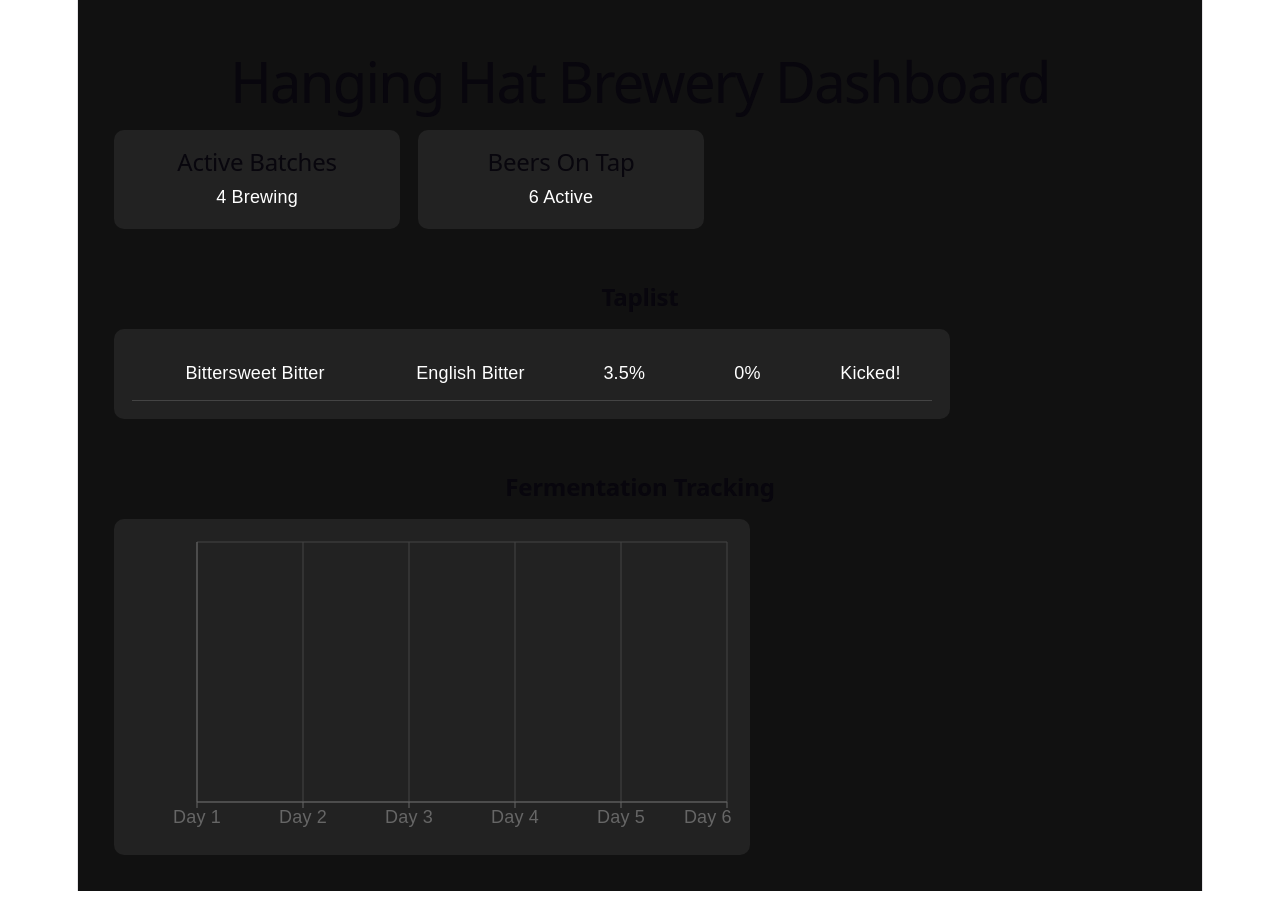
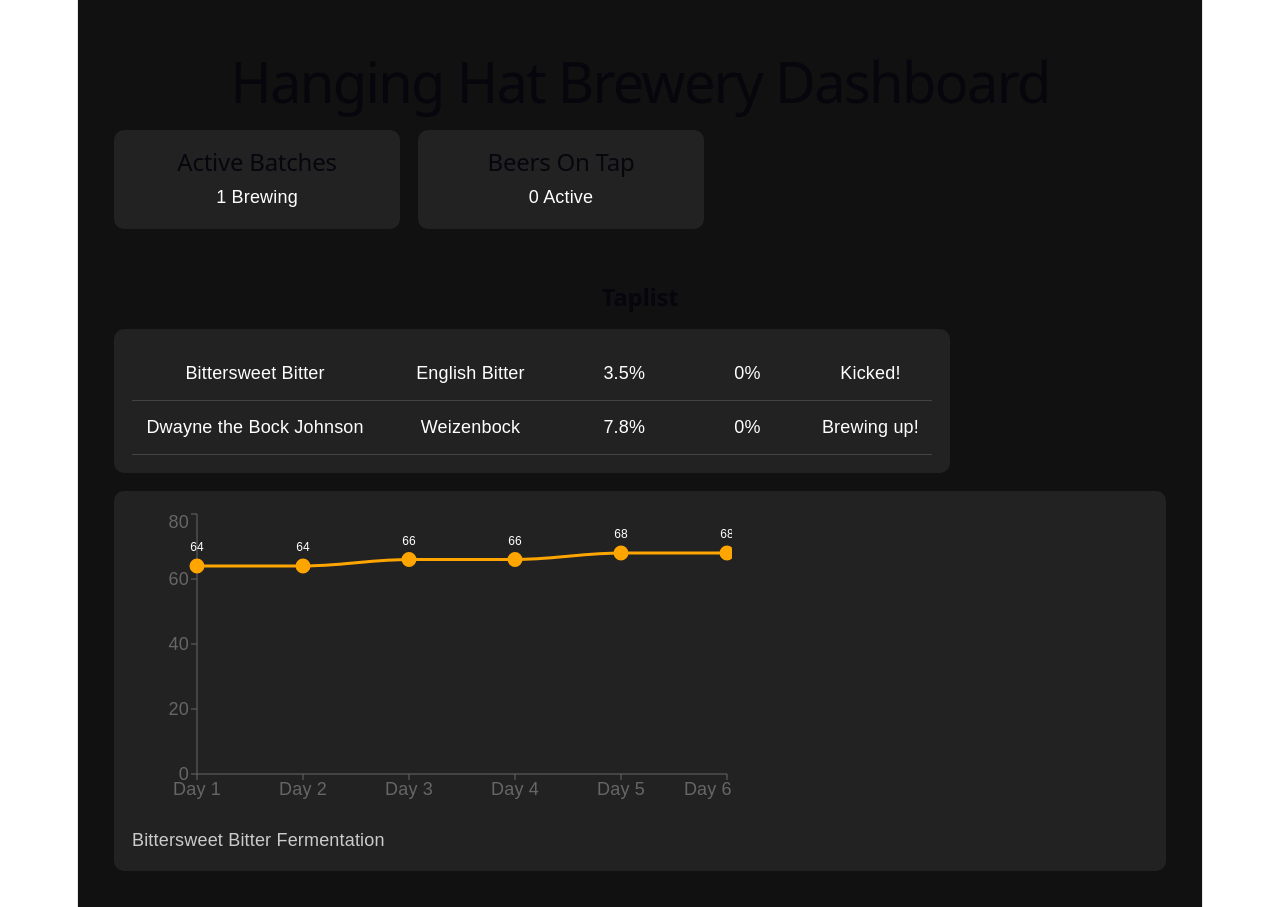
Before and after one commit to coder-sam90/Brewery-Dashboard-react-, a React (Vite) app in the folder brew-dashboard/: page / in a window 1280 px wide. Built offline with nearby package versions, Linux system fonts and the light colour scheme.

Commit message:
Added Rechart in for bitter fermentation

```diff
--- a/brew-dashboard/package.json
+++ b/brew-dashboard/package.json
@@ -11,7 +11,8 @@
   },
   "dependencies": {
     "react": "^19.2.6",
-    "react-dom": "^19.2.6"
+    "react-dom": "^19.2.6",
+    "recharts": "^3.8.1"
   },
   "devDependencies": {
     "@eslint/js": "^10.0.1",
--- a/brew-dashboard/src/App.jsx
+++ b/brew-dashboard/src/App.jsx
@@ -3,8 +3,6 @@ import {
   Line,
   XAxis,
   YAxis,
-  CartesianGrid,
-  Tooltip,
 } from "recharts"
 
 import {
@@ -24,9 +22,16 @@ function App() {
         fontFamily: "Arial",
       }}
     >
-      <h1 style={{ marginBottom: "2rem" }}>
+      <h1
+        style={{
+          marginBottom: "2rem",
+          textAlign: "center",
+        }}
+      >
         Hanging Hat Brewery Dashboard
       </h1>
+
+      {/* DASHBOARD CARDS */}
 
       <div
         style={{
@@ -43,6 +48,8 @@ function App() {
           />
         ))}
       </div>
+
+      {/* TAPLIST */}
 
       <h2
         style={{
@@ -81,24 +88,12 @@ function App() {
           </div>
         ))}
       </div>
-
-      <h2
-        style={{
-          marginTop: "3rem",
-          textAlign: "center",
-          fontWeight: "bold",
-        }}
-      >
-        Fermentation Tracking
-      </h2>
-
       <div
   style={{
     backgroundColor: "#222",
     padding: "1rem",
     borderRadius: "10px",
     marginTop: "1rem",
-          width: "fit-content",
   }}
 >
   <LineChart
@@ -106,20 +101,35 @@ function App() {
   height={300}
   data={fermentationData}
 >
-          <CartesianGrid stroke="#444" />
-
   <XAxis dataKey="day" />
-
-          <YAxis />
-
-          <Tooltip />
+  <YAxis dataKey="temp" />
 
   <Line
     type="monotone"
     dataKey="temp"
-            stroke="#f59e0b"
+    stroke="orange"
+    strokeWidth={3}
+    dot={{
+      r: 6,
+      fill: "orange",
+    }}
+    label={{
+      position: "top",
+      fill: "white",
+      fontSize: 12,
+      offset: 15,
+    }}
   />
 </LineChart>
+<p
+  style={{
+    textAlign: "left",
+    marginTop: "1rem",
+    color: "#ccc",
+  }}
+  >
+    Bittersweet Bitter Fermentation
+    </p>
 </div>
     </div>
   )
--- a/brew-dashboard/src/data/mockData.js
+++ b/brew-dashboard/src/data/mockData.js
@@ -1,11 +1,11 @@
 export const dashboardStats = [
   {
     title: "Active Batches",
-    value: "4 Brewing",
+    value: "1 Brewing",
   },
   {
     title: "Beers On Tap",
-    value: "6 Active",
+    value: "0 Active",
   },
 ]
 
@@ -17,37 +17,44 @@ export const taplist = [
     kegLevel: "0%",
     status: "Kicked!"
   },
+  {
+    name: "Dwayne the Bock Johnson",
+    style: "Weizenbock",
+    abv: "7.8%",
+    kegLevel: "0%",
+    status: "Brewing up!"
+  },
 ]
 
 export const fermentationData = [
   {
     day: "Day 1",
-    temp: "64F",
+    temp: 64,
     gravity: "1.040",
   },
   {
     day: "Day 2",
-    temp: "64F",
+    temp: 64,
     gravity: "1.039"
   },
   {
     day: "Day 3",
-    temp: "66F",
+    temp: 66,
     gravity: "1.034",
   },
   {
     day: "Day 4",
-    temp: "66F",
+    temp: 66,
     gravity: "1.032"
   },
   {
     day: "Day 5",
-    temp: "68F",
+    temp: 68,
     gravity: "1.025"
   },
   {
     day: "Day 6",
-    temp: "68F",
+    temp: 68,
     gravity: "1.011"
   },
 ]
```
Also changed, not shown: 1 other file (tests, documents, lock files or other folders). Lines whose indentation alone changed are shown as unchanged.
